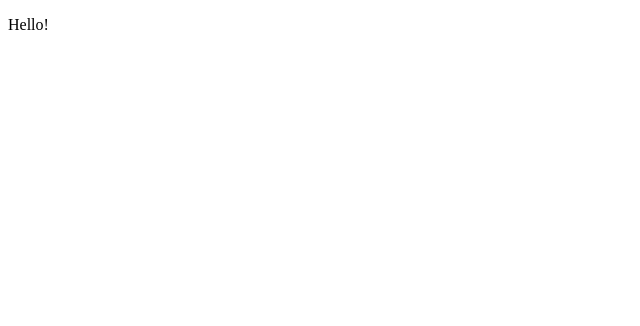
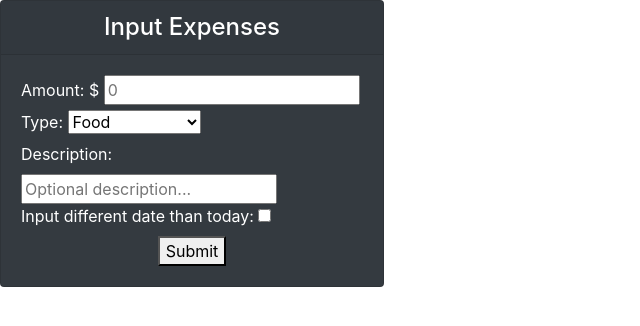
Before and after one commit to SeanFromOhio/Swerl-Expense-Tracker, a Django app: page / in a window 1280 px wide. Before the commit the part shown is almost empty. Shown: the top 326 px of the page, without its empty margins (0-640 px from the left). Run offline with Django 3.2, Linux system fonts and the light colour scheme; some libraries are stand-ins or nearby versions.

Commit message:
Fixed the auth systems, created a view to register expense form data to the Expense DB, but still not stable, so debugging of expense.views.post_expsense is needed.

```diff
--- a/Swerl/settings.py
+++ b/Swerl/settings.py
@@ -120,3 +120,5 @@ USE_TZ = True
 # https://docs.djangoproject.com/en/2.2/howto/static-files/
 
 STATIC_URL = '/static/'
+
+LOGIN_REDIRECT_URL = "/"
--- a/Swerl/urls.py
+++ b/Swerl/urls.py
@@ -19,7 +19,6 @@ from django.views.generic import RedirectView
 
 from .views import MySignupView, MyLoginView
 
-
 urlpatterns = [
     path('admin/', admin.site.urls),
     path("", include("expenses.urls")),
--- a/budget/templates/expenses/index.html
+++ b/budget/templates/expenses/index.html
@@ -2,11 +2,53 @@
 <html>
 <head>
     <meta charset="UTF-8">
-
+    <link rel="stylesheet" href="https://stackpath.bootstrapcdn.com/bootstrap/4.5.0/css/bootstrap.min.css" integrity="sha384-9aIt2nRpC12Uk9gS9baDl411NQApFmC26EwAOH8WgZl5MYYxFfc+NcPb1dKGj7Sk" crossorigin="anonymous">
 </head>
 <body>
 
-    <p>Hello!</p>
+    <form method="POST" action="{% url 'expenses_paths:post_function' %}">
+        {% csrf_token %}
+
+        <div class="card text-white bg-dark mb-3" style="max-width: 24rem;">
+            <div class="card-header">
+                <h4 class="mb-0 text-center">Input Expenses</h4>
+            </div>
+            <div class="card-body">
+                <div>
+                    <label for="expense_amount">Amount: $</label>
+                    <input id="expense_amount" type="number" min="0" placeholder="0" name="expense_amount">
+                </div>
+
+                <div>
+                    <label for="expense_type">Type: </label>
+
+                    <select id="expense_type" name="expense_type">
+                        <option value="food">Food</option>
+                        <option value="personal">Personal</option>
+                        <option value="transportation">Transportation</option>
+                        <option value="housing">Housing</option>
+                        <option value="other">Other</option>
+                    </select>
+
+                </div>
+
+                <div>
+                    <label for="expense_description">Description: </label>
+                    <input id="expense_description" type="text" placeholder="Optional description..." name="description">
+                </div>
+
+                <div>
+                    <label for="expense_date">Input different date than today: </label>
+                    <input id="expense_date" type="checkbox" name="expense_date">
+                </div>
+
+                <div class="text-center">
+                    <button type="submit">Submit</button>
+                </div>
+
+            </div>
+        </div>
+    </form>
 
 </body>
 </html>
--- a/budget/templates/signup/signup.html
+++ b/budget/templates/signup/signup.html
@@ -5,7 +5,7 @@
 </head>
 <body>
 
-    <form method=""POST action="signup">
+    <form method="POST" action="signup">
         {% csrf_token %}
         <table>{{ form.as_table }}</table>
         <button type="submit">Register Now!</button>
--- a/expenses/urls.py
+++ b/expenses/urls.py
@@ -1,8 +1,9 @@
 from django.urls import path
-from expenses.views import index, post_expenses
+from .views import index, expenses_page, post_expense
 
 app_name = "expenses_paths"
 urlpatterns = [
     path("", index, name="landing_page"),
-    path("expenses/", post_expenses, name="expenses_page"),
+    path("expenses/", expenses_page, name="expenses_page"),
+    path("write-expense/", post_expense, name="post_function"),
 ]
--- a/expenses/views.py
+++ b/expenses/views.py
@@ -1,9 +1,37 @@
-from django.shortcuts import render
+from django.shortcuts import render, redirect
+from .models import Expense
+from django.contrib.auth.models import User
+from django.http import HttpResponseRedirect
 
 
 def index(request):
     return render(request, "expenses/index.html", {})
 
 
-def post_expenses(request):
+def expenses_page(request):
     return render(request, "expenses/expenses.html", {})
+
+
+def post_expense(request):
+    if request.user.is_authenticated:
+        if request.method == "POST":
+
+            expense_amount = request.POST.get("amount")
+            expense_date = request.POST.get("expense_date")
+            expense_description = request.POST.get("description")
+            expense_type = request.POST.get("expense_type")
+            expense_author = request.username.user
+            print(expense_type)
+
+            expense_entry = Expense(
+                amount=expense_amount,
+                expense_date=expense_date,
+                description=expense_description,
+                expense_type=expense_type,
+                author=User.objects.get(username=expense_author)
+            )
+            expense_entry.save()
+        return redirect("/")
+
+    else:
+        return HttpResponseRedirect("/signup")
```
Also changed, not shown: Swerl/views.py (line endings or trailing spaces), db.sqlite3.
